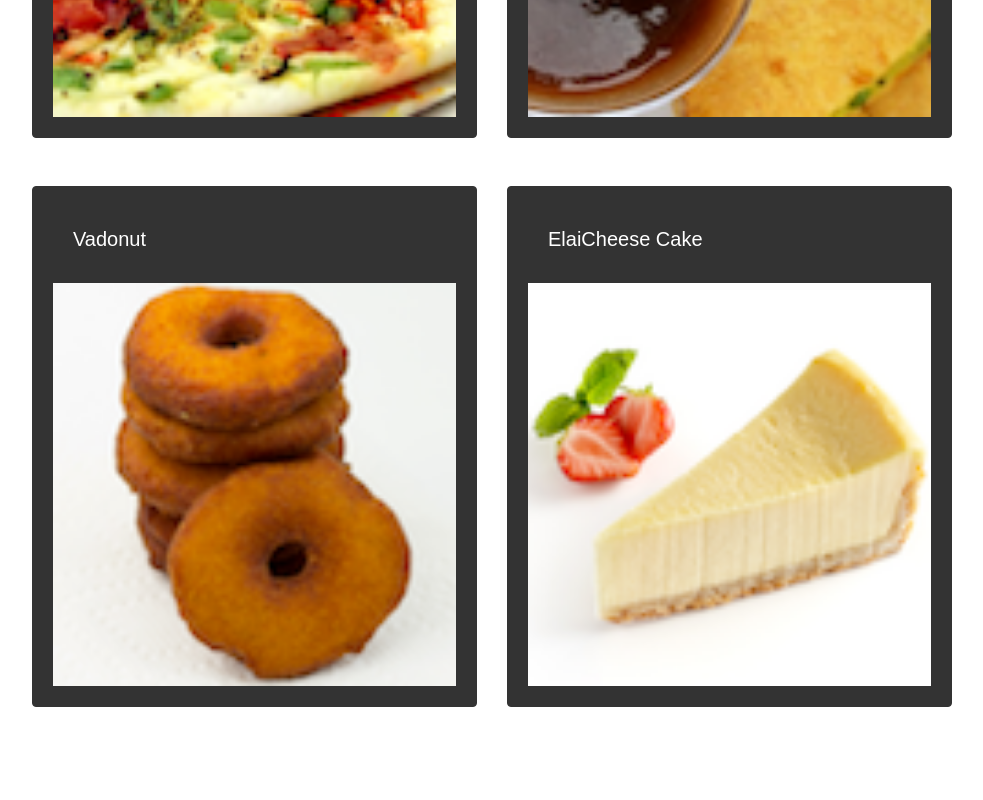
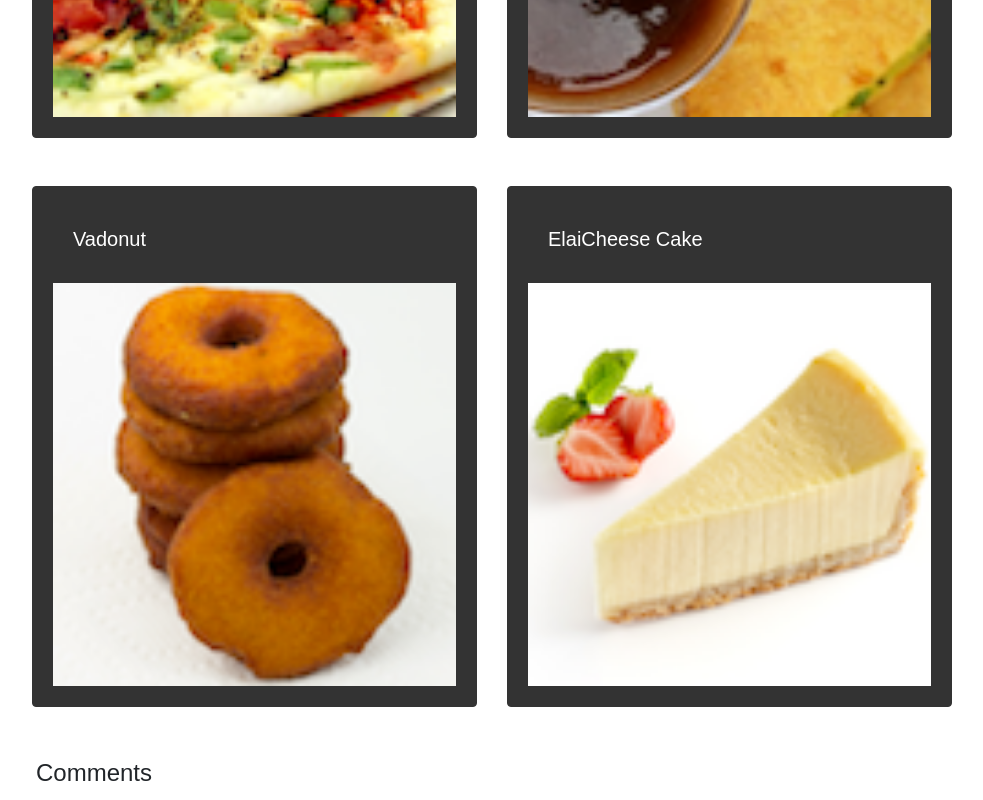
Before and after one commit to sarthakahuja07/Confusion, a React (Create React App) app in the folder confusion/: page / in a window 1280 px wide. Shown: the part 487-1287 px from the top of the page, without its empty margins (53-1036 px from the left). Before the commit the page ends 1194 px from the top, so only its background shows below. Built offline with nearby package versions, Linux system fonts and the light colour scheme.

Commit message:
updated dishDetail

```diff
--- a/confusion/src/components/DishDetailComponent.js
+++ b/confusion/src/components/DishDetailComponent.js
@@ -13,50 +13,62 @@ class DishDetail extends Component {
 		this.state = {};
 	}
 
-	render() {
+	renderDish() {
+		if (this.props.dish != null) {
+			return (
+				<div className="col-12 col-md-5 ">
+					<Card body inverse color="danger">
+						<CardImg top width="100%" src={this.props.dish.image} alt={this.props.dish.name} />
+						<CardBody>
+							<CardTitle tag="h5">
+								{this.props.dish.name}
+							</CardTitle>
+							<CardText>
+								{this.props.dish.description}
+							</CardText>
+						</CardBody>
+					</Card>
+				</div>
+			);
+		} else {
+			return null;
+		}
 
+	}
 
-
+	renderComments() {
 		if (this.props.dish != null) {
 			const comments = this.props.dish.comments.map((comment) => {
-				var d=new Date(comment.date);
+				var d = new Date(comment.date);
 				console.log(d);
 				return (
 					<ListGroupItem key={comment.id}>
 						<ListGroupItemHeading>{comment.comment}</ListGroupItemHeading>
 						<ListGroupItemText>
 							--{comment.author} , {d.toUTCString()}
-						   </ListGroupItemText>
+						</ListGroupItemText>
 					</ListGroupItem>
 				)
 			});
+		}else{
+			return null;
+		}
+	}
+
+
+
+		render() {
 			return (
 				<div className="row mt-5">
-					<div className="col-12 col-md-5 ">
-						<Card body inverse color="danger">
-							<CardImg top width="100%" src={this.props.dish.image} alt={this.props.dish.name} />
-							<CardBody>
-								<CardTitle tag="h5">
-									{this.props.dish.name}
-								</CardTitle>
-								<CardText>
-									{this.props.dish.description}
-								</CardText>
-							</CardBody>
-						</Card>
-					</div>
+					{this.renderDish()}
 					<div className="m-1 col-12 col-md-5">
 						<h4>Comments</h4>
-						{comments}
+						{this.renderComments()}
 					</div>
 				</div>
 
 			);
-		} else {
-			return null;
 		}
-
-	}
 }
 
 export default DishDetail;
```
